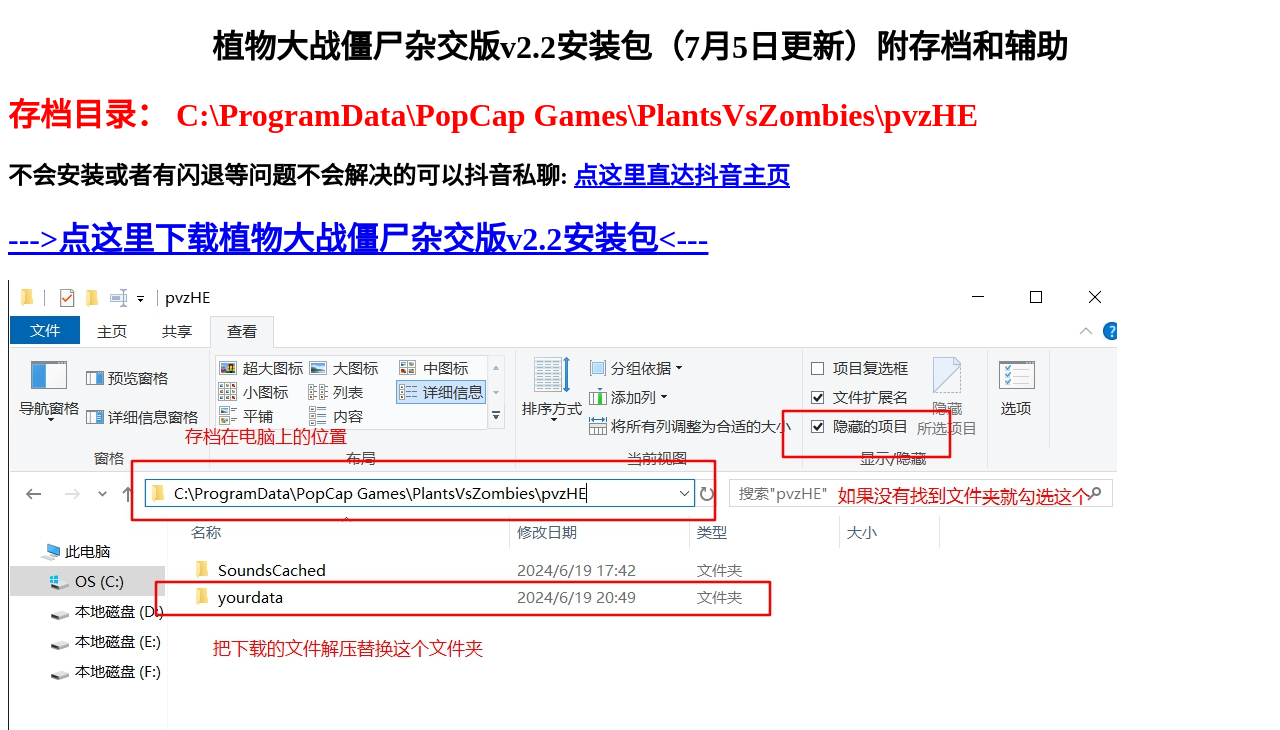
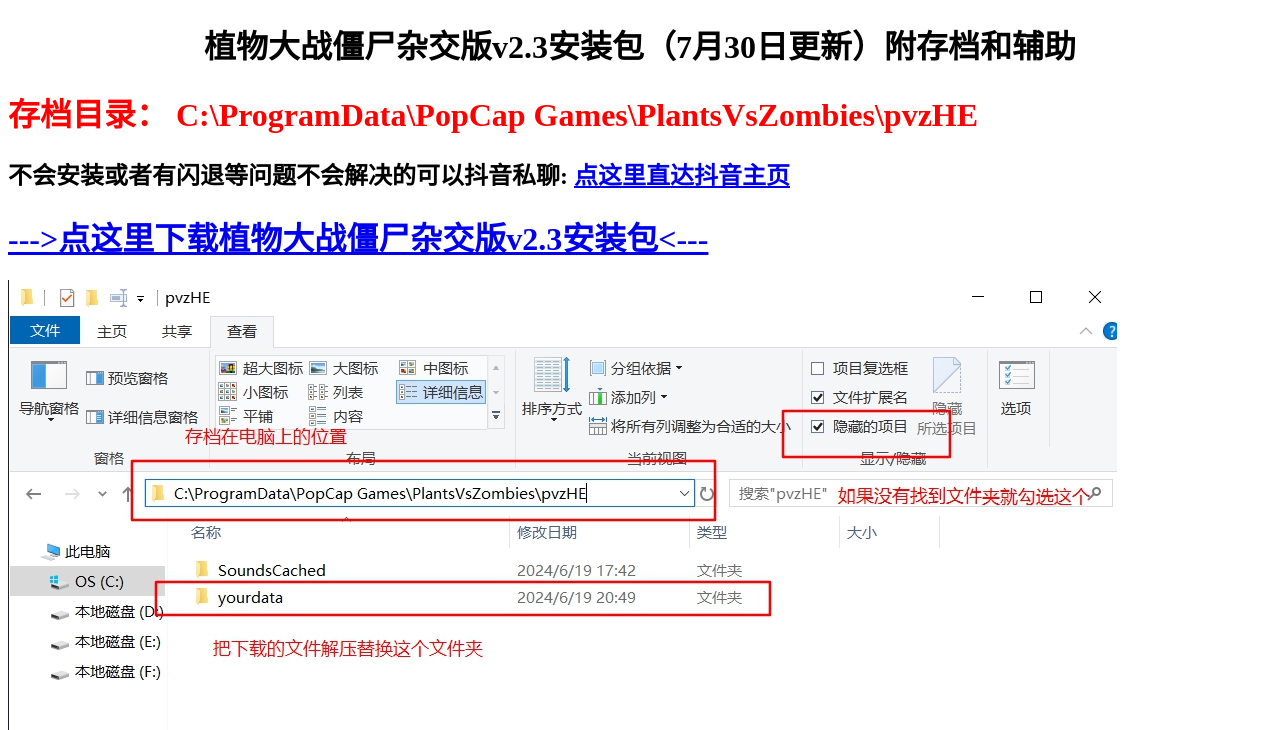
Before and after one commit to saiLuoJiuTian/zwdajs, a plain HTML site: page index.html in a window 1280 px wide. Drawn offline with Linux system fonts and the light colour scheme.

Commit message:
Update index.html

```diff
--- a/index.html
+++ b/index.html
@@ -8,7 +8,7 @@
 </head>
 
 <body>
-    <h1 align="center">植物大战僵尸杂交版v2.2安装包（7月5日更新）附存档和辅助</h1>
+    <h1 align="center">植物大战僵尸杂交版v2.3安装包（7月30日更新）附存档和辅助</h1>
     <h1 style="color: red;">存档目录：
         C:\ProgramData\PopCap Games\PlantsVsZombies\pvzHE
     </h1>
@@ -18,7 +18,7 @@
     <h1>
 
 
-        <a href="https://sink.011211.xyz/s6mcd6" target="_blank"> --->点这里下载植物大战僵尸杂交版v2.2安装包<--- </a>
+        <a href="https://sink.011211.xyz/zwdzjs23" target="_blank"> --->点这里下载植物大战僵尸杂交版v2.3安装包<--- </a>
 
     </h1>
     <img src="./6.jpg" alt="">
```
